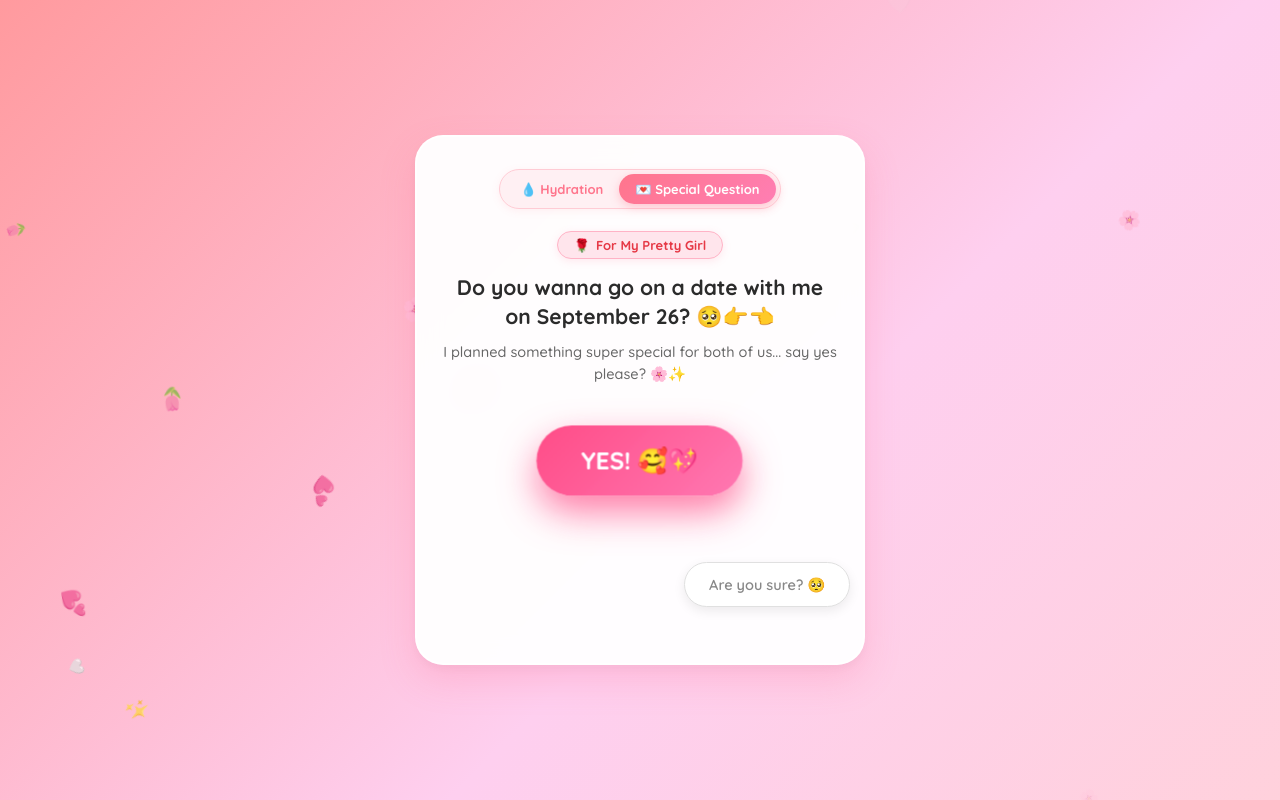
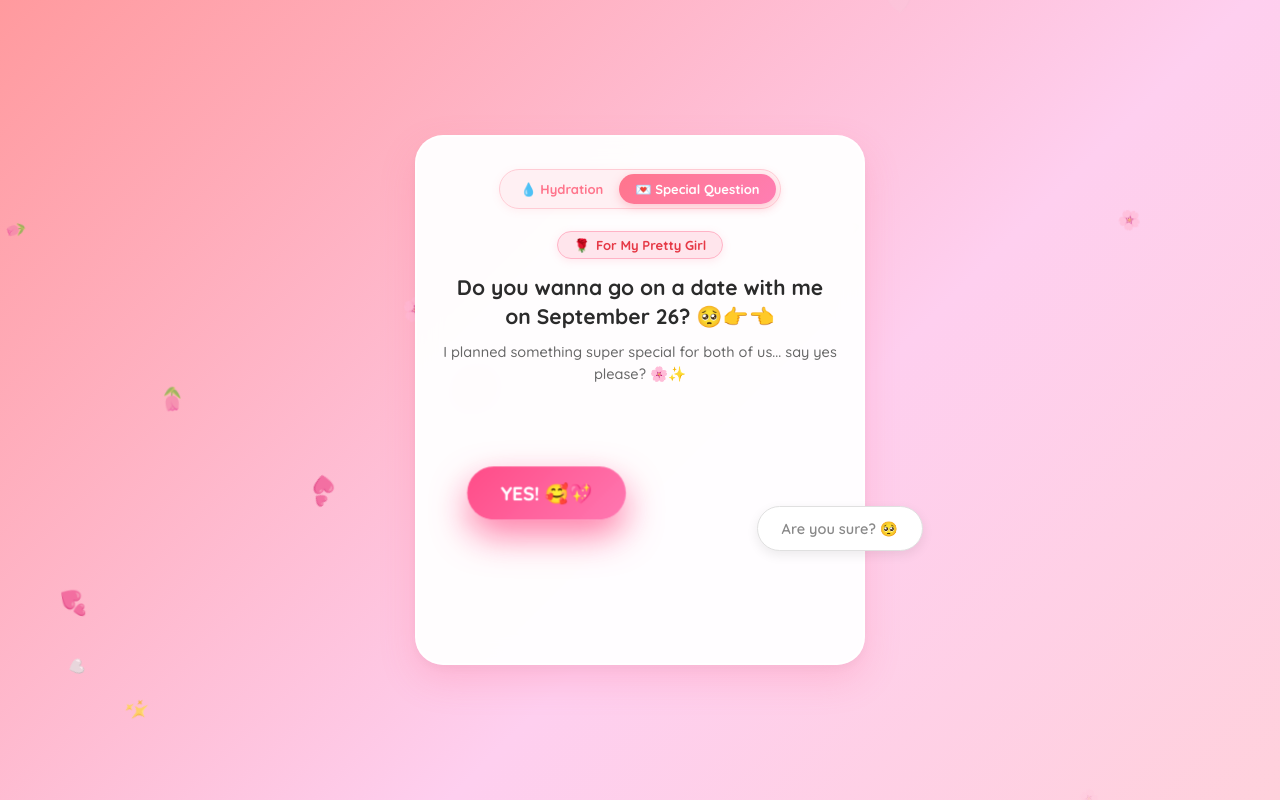
Before and after one commit to Chiffuu144/hi-baby-, a plain HTML site: page date.html in a window 1280 px wide. Both pictures are taken after a click on the button "No 😢". Drawn offline with Linux system fonts and the light colour scheme.

Commit message:
Tune YES button growth to be balanced and moderate (saktong paglaki)

```diff
--- a/date.html
+++ b/date.html
@@ -102,15 +102,15 @@
                 noBtn.innerText = noTexts[noTexts.length - 1];
             }
 
-            // Dramatically grow the YES button with each click
-            const baseFontSize = 18;
-            const basePadY = 14;
-            const basePadX = 34;
+            // Moderate, balanced growth for YES button per click ("saktong paglaki")
+            const baseFontSize = 17;
+            const basePadY = 13;
+            const basePadX = 30;
 
-            const newFontSize = baseFontSize + (noClickCount * 4.5);
-            const newPadY = basePadY + (noClickCount * 3.8);
-            const newPadX = basePadX + (noClickCount * 7.5);
-            const scale = 1 + (noClickCount * 0.08);
+            const newFontSize = baseFontSize + (noClickCount * 1.6);
+            const newPadY = basePadY + (noClickCount * 1.2);
+            const newPadX = basePadX + (noClickCount * 2.8);
+            const scale = 1 + (noClickCount * 0.025);
 
             yesBtn.style.fontSize = `${newFontSize}px`;
             yesBtn.style.padding = `${newPadY}px ${newPadX}px`;
@@ -143,16 +143,16 @@
 
             // Calculate safe positions that never overlap with yesBtn
             const yesRect = yesBtn.getBoundingClientRect();
-            const safeDistanceY = Math.max(70, (yesRect.height / 2) + 38);
-            const safeDistanceX = Math.min(135, Math.max(75, (yesRect.width / 2) + 50));
+            const safeDistanceY = Math.max(55, (yesRect.height / 2) + 28);
+            const safeDistanceX = Math.min(125, Math.max(65, (yesRect.width / 2) + 35));
 
             const directions = [
                 { x: 0, y: -safeDistanceY },                             // Straight Top
                 { x: 0, y: safeDistanceY },                              // Straight Bottom
-                { x: -safeDistanceX, y: -safeDistanceY * 0.7 },          // Top Left
-                { x: safeDistanceX, y: -safeDistanceY * 0.7 },           // Top Right
-                { x: -safeDistanceX, y: safeDistanceY * 0.7 },           // Bottom Left
-                { x: safeDistanceX, y: safeDistanceY * 0.7 }            // Bottom Right
+                { x: -safeDistanceX, y: -safeDistanceY * 0.65 },         // Top Left
+                { x: safeDistanceX, y: -safeDistanceY * 0.65 },          // Top Right
+                { x: -safeDistanceX, y: safeDistanceY * 0.65 },          // Bottom Left
+                { x: safeDistanceX, y: safeDistanceY * 0.65 }           // Bottom Right
             ];
 
             const chosen = directions[Math.floor(Math.random() * directions.length)];
@@ -160,7 +160,7 @@
             noBtn.style.position = 'relative';
             noBtn.style.left = `${chosen.x}px`;
             noBtn.style.top = `${chosen.y}px`;
-            noBtn.style.transition = 'all 0.25s cubic-bezier(0.175, 0.885, 0.32, 1.275)';
+            noBtn.style.transition = 'all 0.22s cubic-bezier(0.175, 0.885, 0.32, 1.275)';
         }
 
         function handleYesClick() {
```
